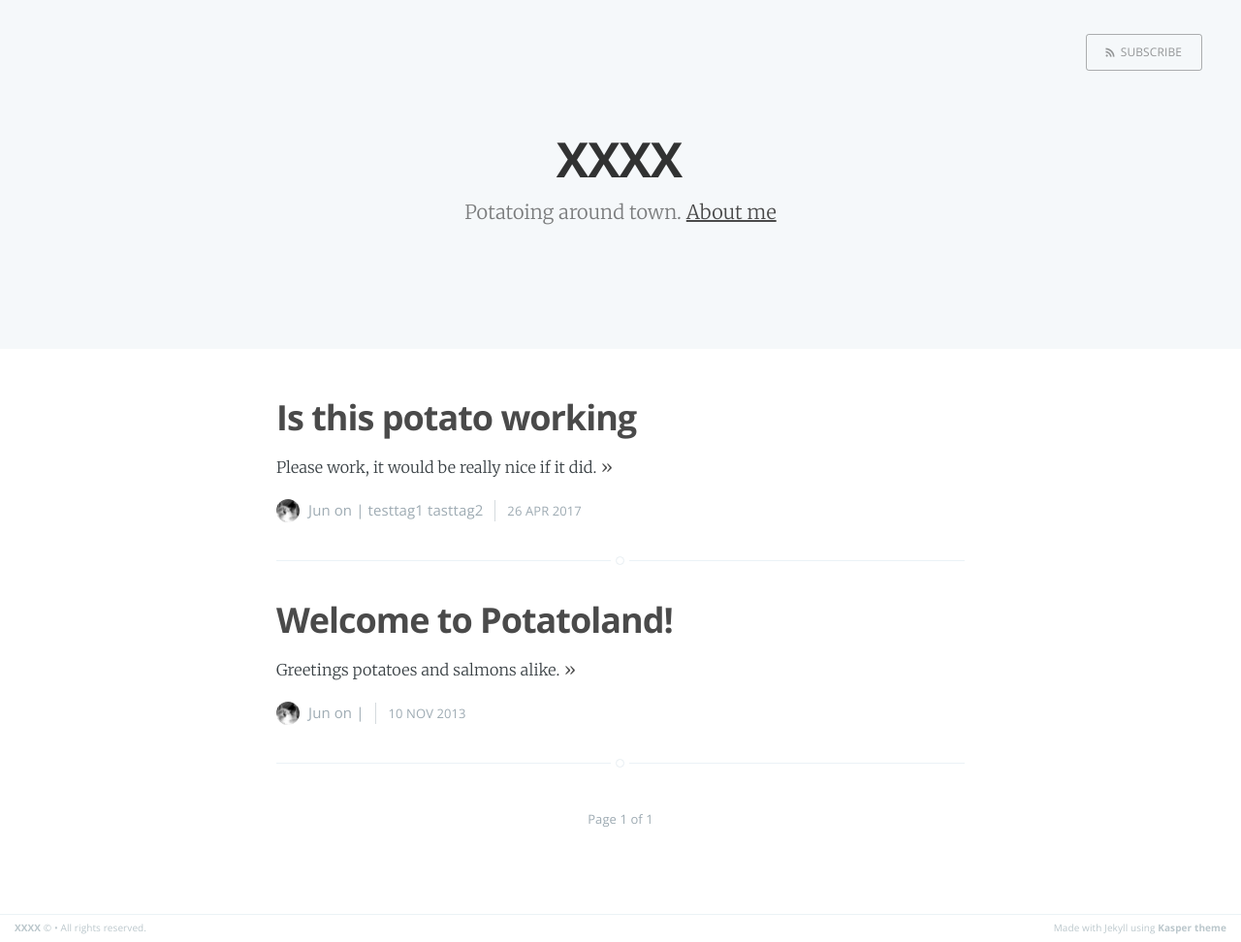
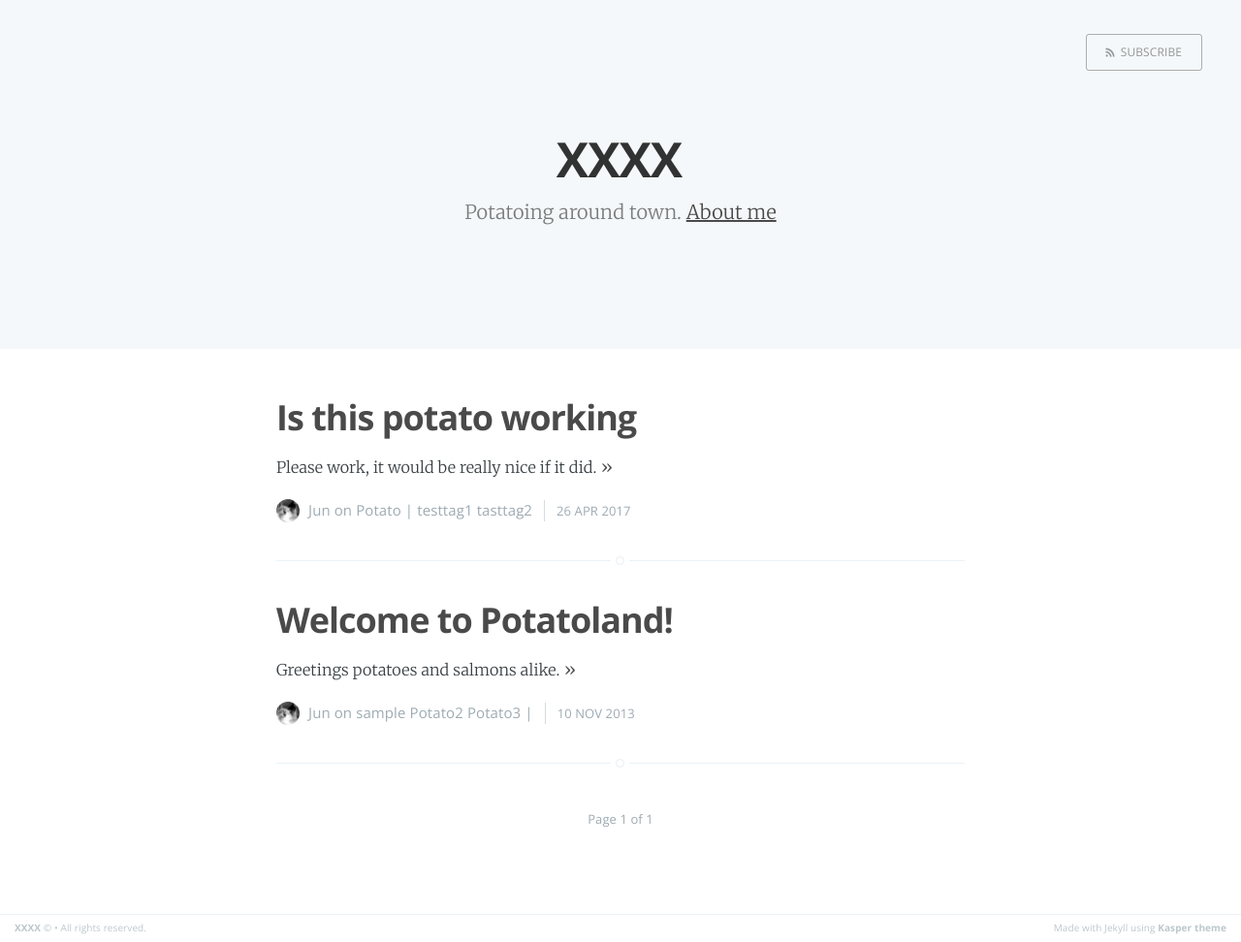
Before and after one commit to ItsJun/JekyllBlog, a Jekyll site: the page built from index.html, in a window 1280 px wide. Shown: the whole page at 97% size. Built offline with Jekyll 4.4.1, drawn with Linux system fonts in a browser that asks for light colours; the list of posts is cut into pages by our own code.

Commit message:
Fixed category links.

```diff
--- a/_layouts/post.html
+++ b/_layouts/post.html
@@ -20,7 +20,7 @@ post_class: post-template
             <h1 class="post-title">{{ page.title }}</h1>
             <section class="post-meta">
                 <time class="post-date" datetime="{{ page.date | date:"%Y-%m-%d" }}">{{ page.date | date_to_string }}</time>
-                {% if page.categories.size > 0 %} on
+                {% if page.categories %} on
                     {% for category in page.categories %}
                       <a href="{{ site.category_page | prepend: site.baseurl }}#{{ category | slugify }}" class="post-category">{{ category }}</a>
                     {% endfor %}
--- a/index.html
+++ b/index.html
@@ -50,10 +50,10 @@ about: 'about.html'
                 <img class="author-thumb" src="/assets/images/profile.png" alt="Author's profile picture" nopin="nopin" />
                 {{ site.author }}
             {% endif %}
-            {% if post.categories.size > 0 %} on
-                {% for category in page.categories %}
+            {% if post.categories %} on
+                {% for category in post.categories %}
                       <a href="{{ site.category_page | prepend: site.baseurl }}#{{ category | slugify }}" class="post-category">{{ category }}</a>
-                    {% endfor %}
+                {% endfor %}
             {% endif %}
             {% if post.tags %} |
                 {% for tag in post.tags %}
```
